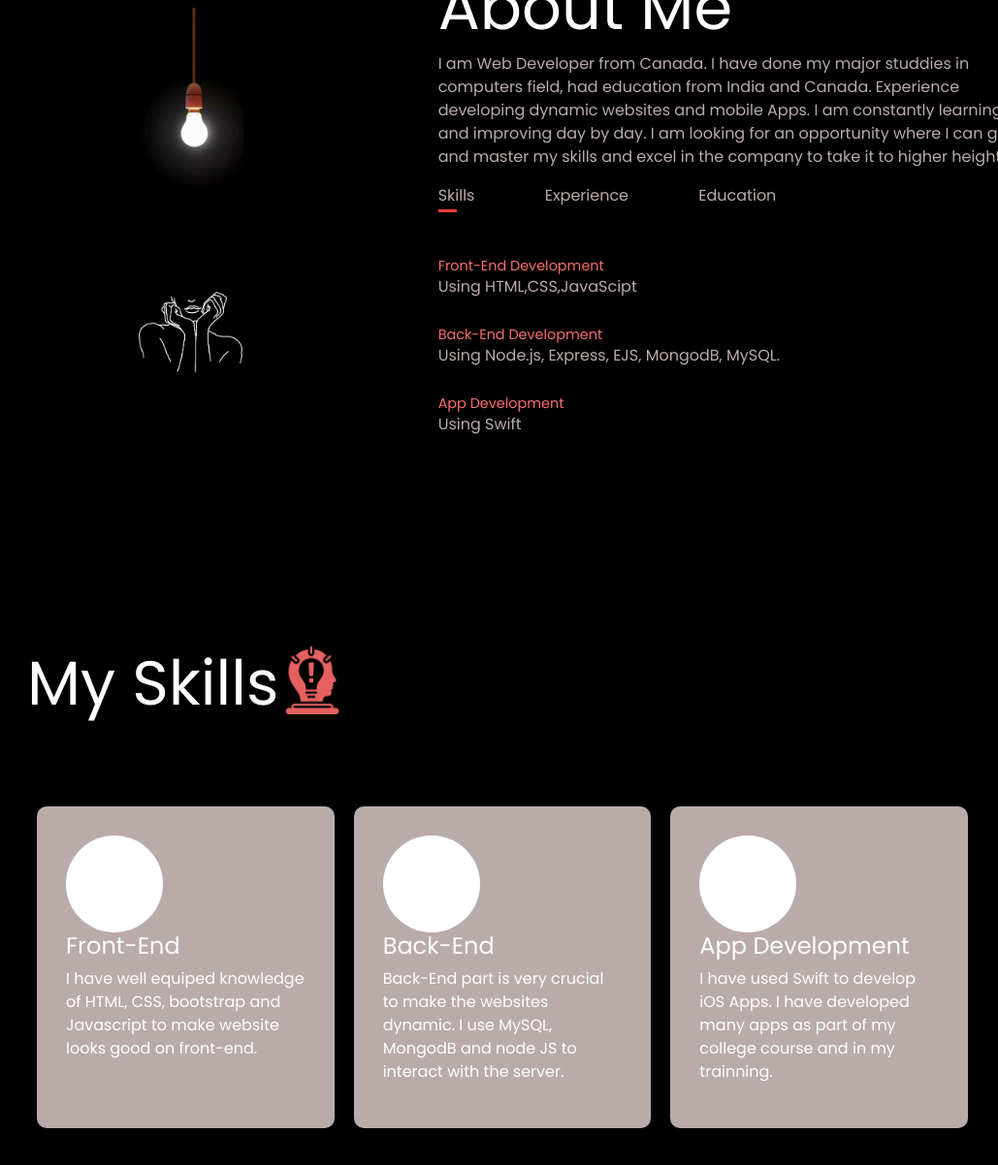
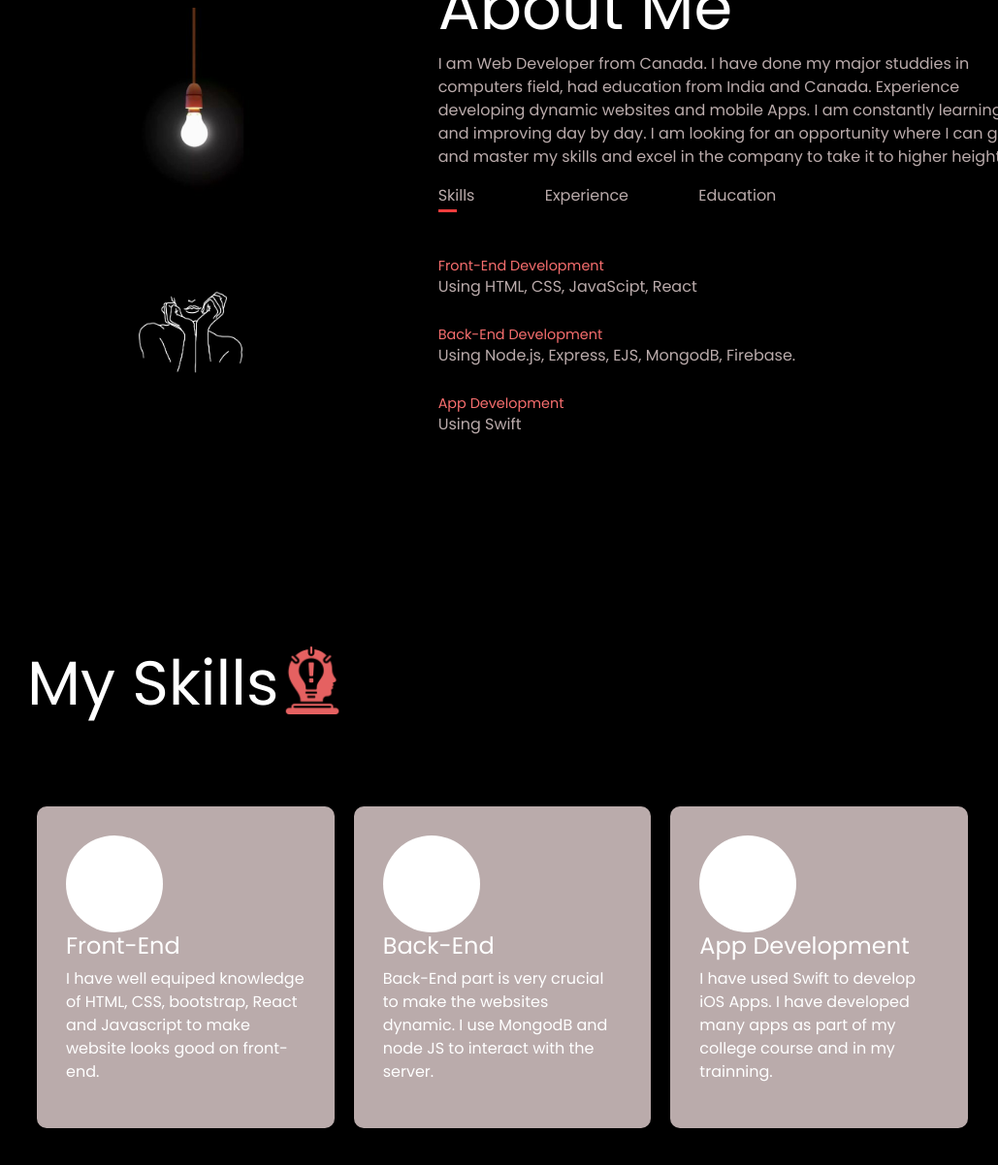
Before and after one commit to Manpreetkaur666/My-Portfolio, a plain HTML site: page index.html in a window 1280 px wide. Shown: the part 1028-2230 px from the top of the page at 97% size, without its empty margins (122-1151 px from the left). Drawn offline with nearby package versions, Linux system fonts and the light colour scheme.

Commit message:
minor changes

```diff
--- a/index.html
+++ b/index.html
@@ -86,11 +86,11 @@
                 <div class="about-info skills-info active-tab" id="skills">
                     <div class="info">
                         <p>Front-End Development</p>
-                        <h5>Using HTML,CSS,JavaScipt</h5>
+                        <h5>Using HTML, CSS, JavaScipt, React</h5>
                     </div>
                     <div class="info">
                         <p>Back-End Development</p>
-                        <h5>Using Node.js, Express, EJS, MongodB, MySQL.</h5>
+                        <h5>Using Node.js, Express, EJS, MongodB, Firebase.</h5>
                     </div>
                     <div class="info">
                         <p>App Development</p>
@@ -145,7 +145,7 @@
             <img width="100" height="100" src="Images/frontEnd.gif" alt="">
             <!-- <i class="uil uil-arrow"></i> -->
             <h4>Front-End</h4>
-            <p>I have well equiped knowledge of HTML, CSS, bootstrap
+            <p>I have well equiped knowledge of HTML, CSS, bootstrap, React
                 and Javascript to make website looks good on front-end.
             </p>
         </div>
@@ -155,7 +155,7 @@
             <!-- <i class="uil uil-arrow"></i> -->
             <h4>Back-End</h4>
             <p>Back-End part is very crucial to make the websites dynamic.
-                I use MySQL, MongodB and node JS to interact with the server.
+                I use MongodB and node JS to interact with the server.
             </p>
         </div>
 
@@ -285,7 +285,8 @@
             .then(response => {
                 msg.innerHTML = "Message Sent Successfully!"
                 setTimeout(function(){
-                    msg.innerHTML = ""
+                    msg.innerHTML = "";
+                    msg.style.color = "red";
                 },5000)
                 form.reset();
             })
```
